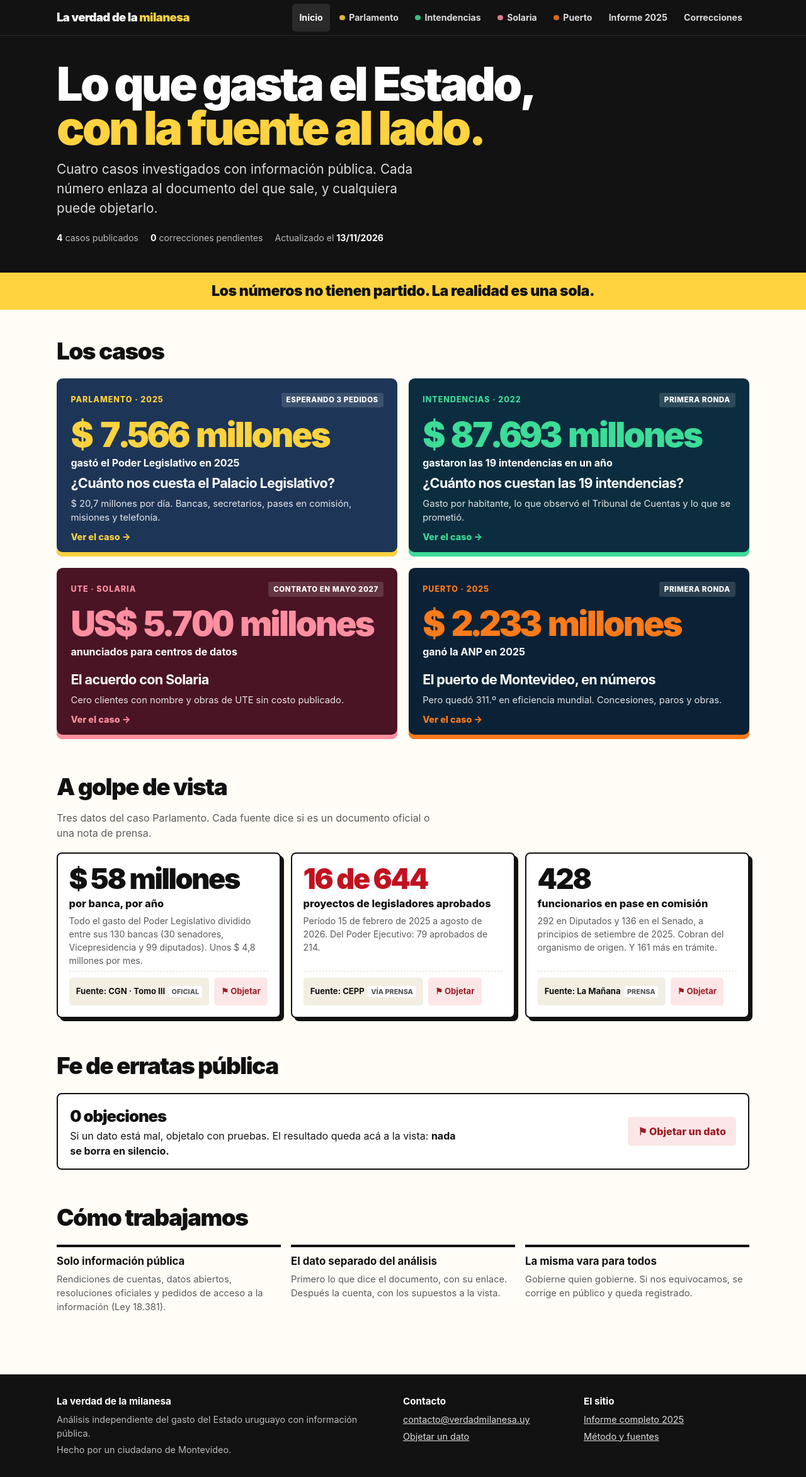
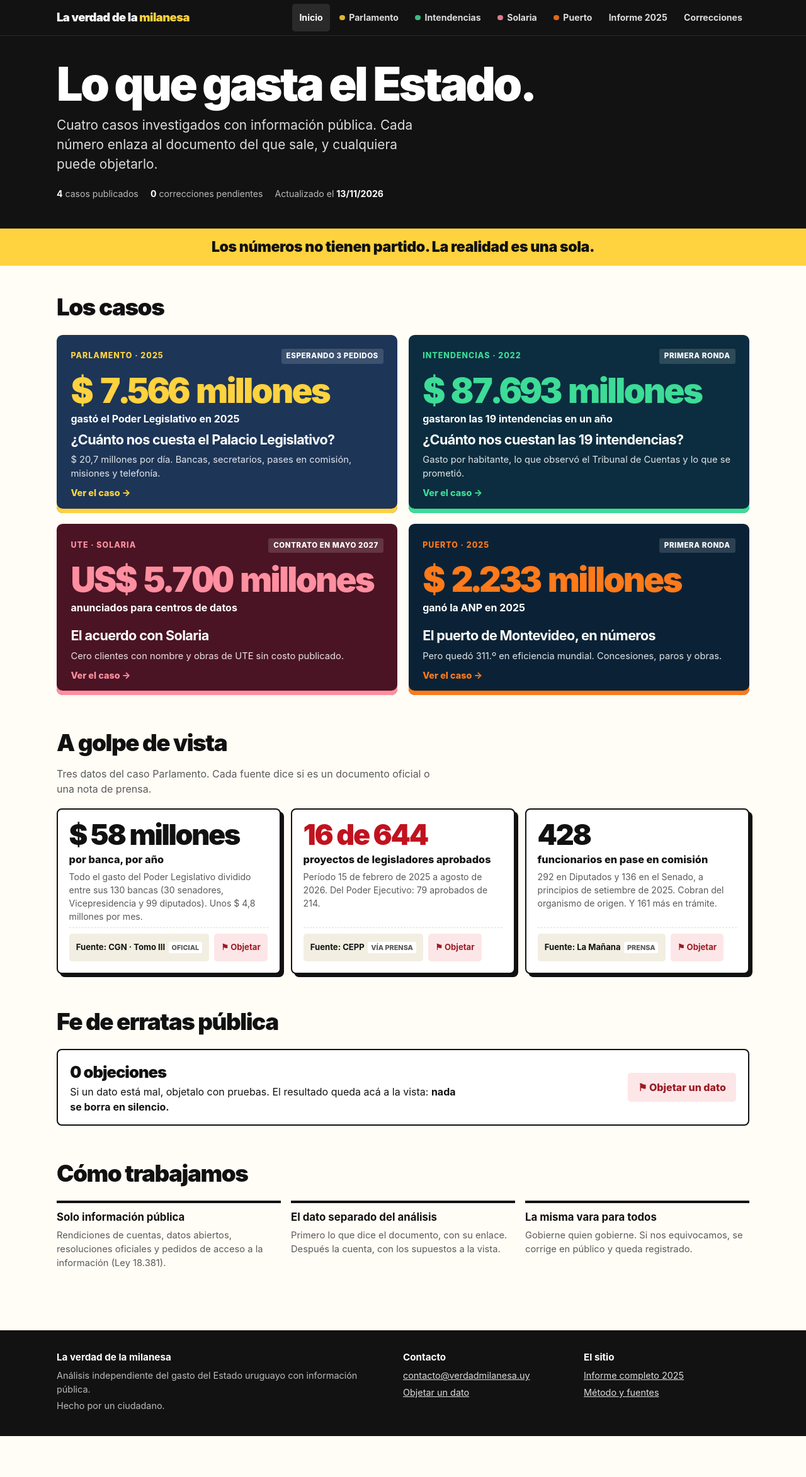
Before and after one commit to GuilleCodeUY/Revision_Estado_Uruguay, a plain HTML site: page publico/index.html in a window 1280 px wide. Shown: the whole page at 63% size. After the commit the page ends 2281 px from the top, so only its background shows below. Drawn offline with Linux system fonts and the light colour scheme.

Commit message:
Portada: título corto y firma

```diff
--- a/publico/index.html
+++ b/publico/index.html
@@ -9,7 +9,7 @@
   <meta property="og:type" content="website">
   <meta property="og:locale" content="es_UY">
   <meta property="og:site_name" content="La verdad de la milanesa">
-  <meta property="og:title" content="Lo que gasta el Estado, con la fuente al lado">
+  <meta property="og:title" content="Lo que gasta el Estado">
   <meta property="og:description" content="Los números no tienen partido. Análisis del gasto público con datos oficiales y fuentes verificables.">
   <meta property="og:url" content="https://verdadmilanesa.uy/">
   <meta property="og:image" content="https://verdadmilanesa.uy/og.png">
@@ -96,7 +96,7 @@
 <header class="vm-barra"><div class="vm-wrap"><a class="vm-logo" href="./">La verdad de la <span>milanesa</span></a><nav class="vm-menu" aria-label="Casos"><a href="./" aria-current="page">Inicio</a><a href="informe.html#parlamento"><i class="vm-dot" style="background:#ffd23f"></i>Parlamento</a><a href="intendencias.html"><i class="vm-dot" style="background:#3ddc97"></i>Intendencias</a><a href="solaria.html"><i class="vm-dot" style="background:#ff8fa0"></i>Solaria</a><a href="puerto.html"><i class="vm-dot" style="background:#ff7a1a"></i>Puerto</a><a href="informe.html">Informe 2025</a><a href="./#correcciones">Correcciones</a></nav></div></header><script>(function(){var a=document.querySelector(".vm-menu [aria-current]");if(a){var m=a.parentNode;m.scrollLeft=a.offsetLeft-(m.clientWidth-a.offsetWidth)/2;}})();</script>
   <section class="hero">
     <div class="wrap">
-      <h1>Lo que gasta el Estado, <em>con la fuente al lado.</em></h1>
+      <h1>Lo que gasta el Estado.</h1>
       <p>Cuatro casos investigados con información pública. Cada número enlaza al documento del que sale, y cualquiera puede objetarlo.</p>
       <div class="meta"><span><b>4</b> casos publicados</span><span><b>0</b> correcciones pendientes</span><span>Actualizado el <b>13/11/2026</b></span></div>
     </div>
@@ -169,7 +169,7 @@
 
   <footer>
     <div class="wrap cols">
-      <div><h4>La verdad de la milanesa</h4><p>Análisis independiente del gasto del Estado uruguayo con información pública.</p><p>Hecho por un ciudadano de Montevideo.</p></div>
+      <div><h4>La verdad de la milanesa</h4><p>Análisis independiente del gasto del Estado uruguayo con información pública.</p><p>Hecho por un ciudadano.</p></div>
       <div><h4>Contacto</h4><p><a href="mailto:contacto@verdadmilanesa.uy">contacto@verdadmilanesa.uy</a></p><p><a href="informe.html?tipo=correccion#aportes">Objetar un dato</a></p></div>
       <div><h4>El sitio</h4><p><a href="informe.html">Informe completo 2025</a></p><p><a href="informe.html#metodo">Método y fuentes</a></p></div>
     </div>
```
Also changed, not shown: web/portada.template.html (+3 -3 lines).
